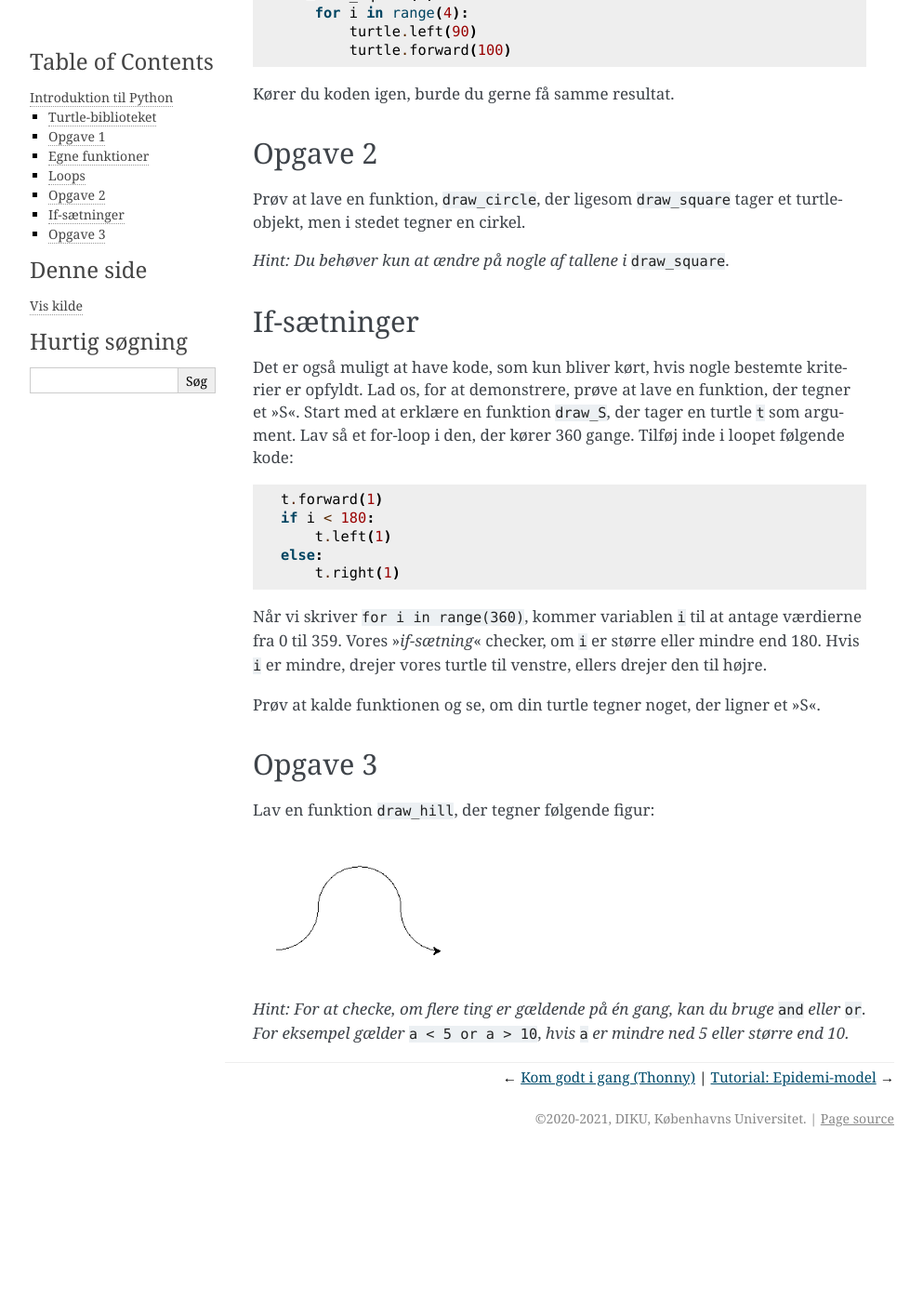
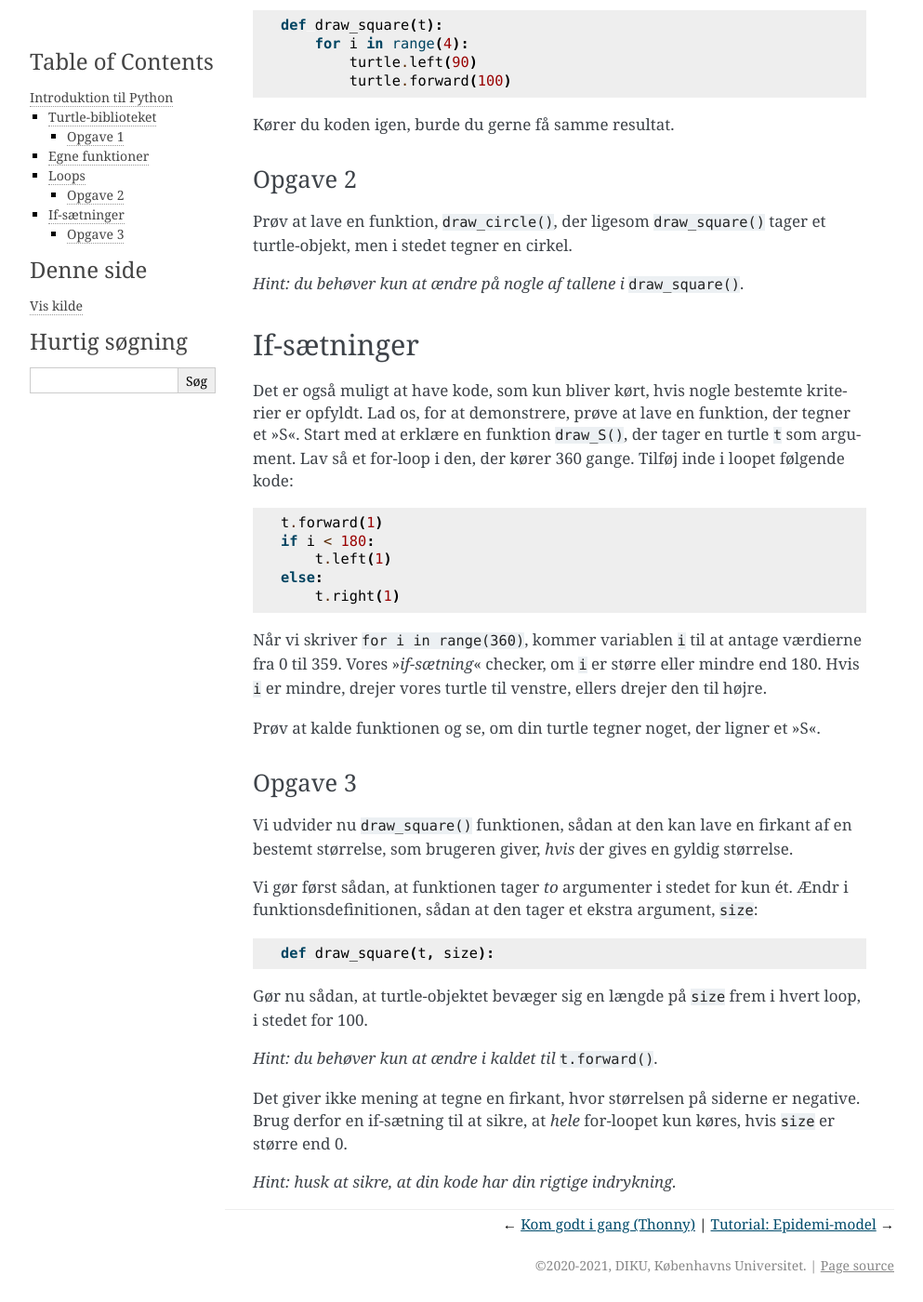
Before and after one commit to DatalogiForAlle/AgentsPy, a Sphinx documentation site: the page built from docs/source/introduktion.rst, in a window 1280 px wide and 1400 px high, scrolled down 2985 px. Shown: the whole window at 93% size, without its empty margins (148-1141 px from the left). Built offline with Sphinx 7.4.7, drawn with Linux system fonts in a browser that asks for light colours; before the commit the page ends 4227 px from its top, so only the background shows below that; some of the changed text lies outside the part shown.

Commit message:
Fixed some parts of introduction

```diff
--- a/docs/source/introduktion.rst
+++ b/docs/source/introduktion.rst
@@ -39,14 +39,16 @@ Kører du filen, burde gerne se din turtle rykke sig lidt fremad. Giv den lidt f
 Det her er bare nogle af de funktioner, man kan bruge på sin "turtle" (agenterne fra ``AgentsPy`` har nogle lignende funktioner).
 
 Opgave 1
---------
-Brug ``t.forward`` og ``t.left`` til at få turtle-objektet til at tegne en firkant.
+^^^^^^^^
+Brug ``t.forward()`` og ``t.left()`` til at få turtle-objektet til at tegne en firkant.
+
+*Hint: hver funktion skal kaldes flere gange.*
 
 Egne funktioner
 ---------------
 Indtil videre har vi kun brugt eksisterende funktioner fra biblioteket, men det er også muligt at lave sine egne funktioner. Funktioner definerer en sekvens af kode, som man kan køre gentagne gange ved at "kalde" funktionen.
 
-Vi laver nu vores egen funktion, kaldet ``draw_square``, som tegner en firkant. Slet din eksisterende kode, *undtagen* den øverste linje, hvor du importerer ``turtle`` biblioteket. Begynd så med at tilføje denne linje, der erklærer funktionen::
+Vi laver nu vores egen funktion, kaldet ``draw_square()``, som tegner en firkant. Slet din eksisterende kode, *undtagen* den øverste linje, hvor du importerer ``turtle`` biblioteket. Begynd så med at tilføje denne linje, der erklærer funktionen::
 
   def draw_square(turtle):
 
@@ -65,7 +67,7 @@ Tilføj nu de følgende linjer kode lige under funktionserklæringen::
 
 Koden får turtle-objektet til at dreje sig 90 grader og gå 100 skridt frem, fire gange.
 
-Det er vigtigt, at kode, som er en del af funktionen, rykkes ud, sådan at det står længere til højre end selve funktionserklæringen. Hele funktionen skal altså se således ud::
+Det er vigtigt, at kode, som er en del af funktionen, rykkes ind ved at sætte mellemrum foran, sådan at det står længere til højre end selve funktionserklæringen. Hele funktionen skal altså se således ud::
 
   def draw_square(turtle):
       turtle.left(90)
@@ -106,15 +108,15 @@ Nu burde hele funktionen se sådan ud::
 Kører du koden igen, burde du gerne få samme resultat.
 
 Opgave 2
---------
-Prøv at lave en funktion, ``draw_circle``, der ligesom ``draw_square`` tager et turtle-objekt, men i stedet tegner en cirkel.
+^^^^^^^^
+Prøv at lave en funktion, ``draw_circle()``, der ligesom ``draw_square()`` tager et turtle-objekt, men i stedet tegner en cirkel.
 
-*Hint: Du behøver kun at ændre på nogle af tallene i* ``draw_square``.
+*Hint: du behøver kun at ændre på nogle af tallene i* ``draw_square()``.
 
 
 If-sætninger
 ------------
-Det er også muligt at have kode, som kun bliver kørt, hvis nogle bestemte kriterier er opfyldt. Lad os, for at demonstrere, prøve at lave en funktion, der tegner et "S". Start med at erklære en funktion ``draw_S``, der tager en turtle ``t`` som argument. Lav så et for-loop i den, der kører 360 gange. Tilføj inde i loopet følgende kode::
+Det er også muligt at have kode, som kun bliver kørt, hvis nogle bestemte kriterier er opfyldt. Lad os, for at demonstrere, prøve at lave en funktion, der tegner et "S". Start med at erklære en funktion ``draw_S()``, der tager en turtle ``t`` som argument. Lav så et for-loop i den, der kører 360 gange. Tilføj inde i loopet følgende kode::
 
   t.forward(1)
   if i < 180:
@@ -127,10 +129,18 @@ Når vi skriver ``for i in range(360)``, kommer variablen ``i`` til at antage v
 Prøv at kalde funktionen og se, om din turtle tegner noget, der ligner et "S".
 
 Opgave 3
---------
-Lav en funktion ``draw_hill``, der tegner følgende figur:
+^^^^^^^^
+Vi udvider nu ``draw_square()`` funktionen, sådan at den kan lave en firkant af en bestemt størrelse, som brugeren giver, *hvis* der gives en gyldig størrelse.
 
-.. image:: images/intro/draw_hill.png
-   :height: 150
+Vi gør først sådan, at funktionen tager *to* argumenter i stedet for kun ét. Ændr i funktionsdefinitionen, sådan at den tager et ekstra argument, ``size``:
+::
 
-*Hint: For at checke, om flere ting er gældende på én gang, kan du bruge* ``and`` *eller* ``or``. *For eksempel gælder* ``a < 5 or a > 10``, *hvis* ``a`` *er mindre ned 5 eller større end 10.*
+   def draw_square(t, size):
+
+Gør nu sådan, at turtle-objektet bevæger sig en længde på ``size`` frem i hvert loop, i stedet for 100.
+
+*Hint: du behøver kun at ændre i kaldet til* ``t.forward()``.
+
+Det giver ikke mening at tegne en firkant, hvor størrelsen på siderne er negative. Brug derfor en if-sætning til at sikre, at *hele* for-loopet kun køres, hvis ``size`` er større end 0.
+
+*Hint: husk at sikre, at din kode har din rigtige indrykning.*
```
Also changed, not shown: other parts of docs/source/introduktion.rst (+4 -4 lines).
